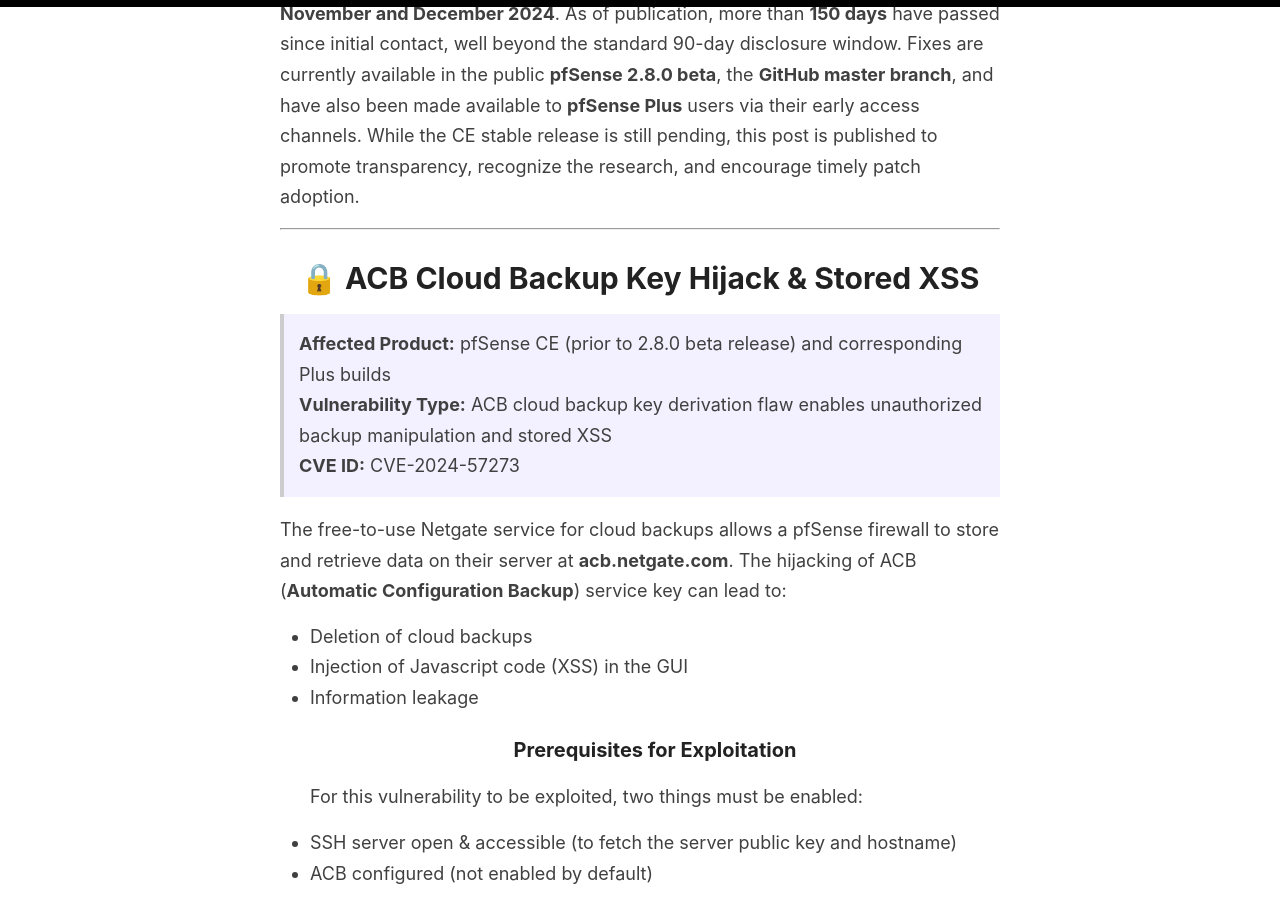
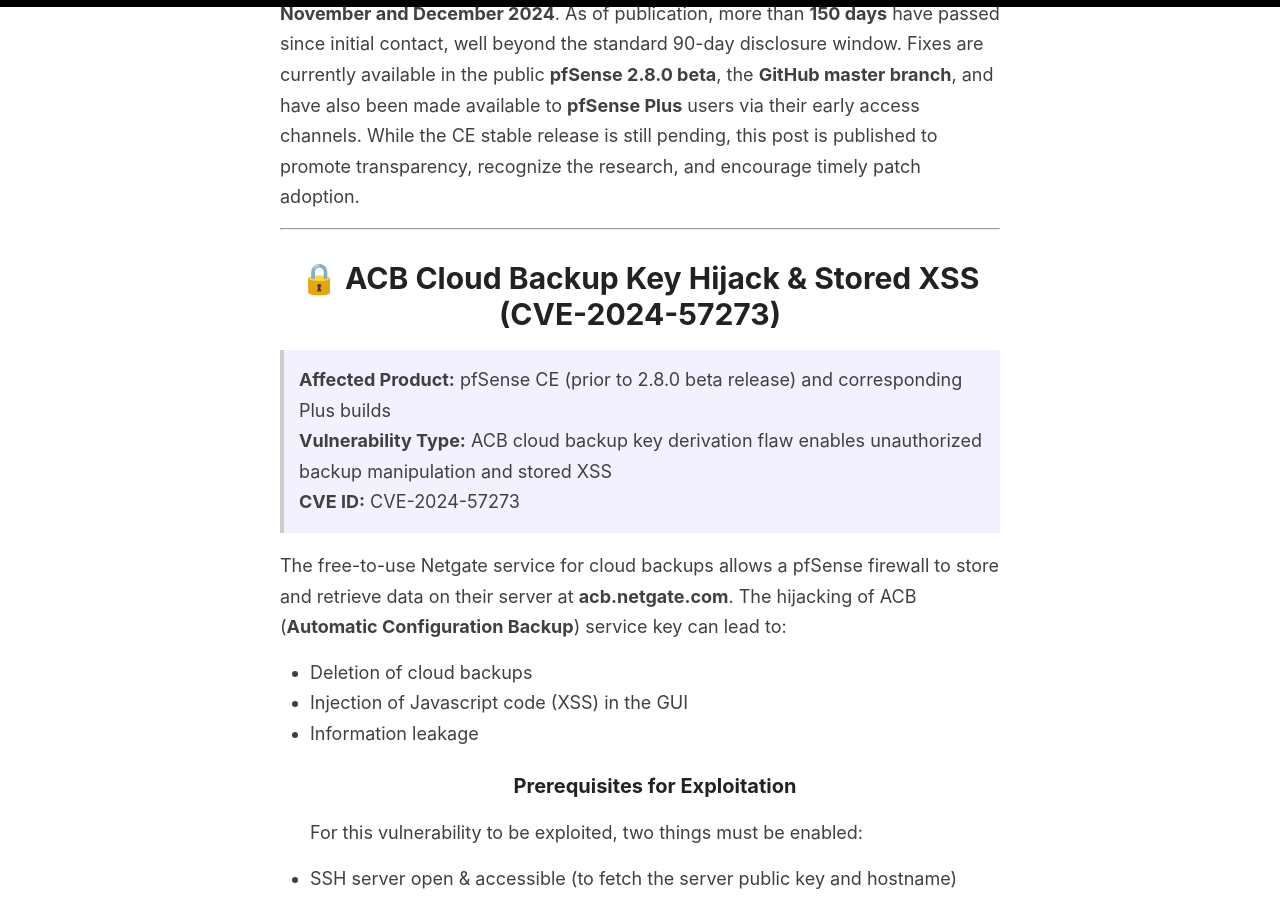
Before and after one commit to NavyTitanium/NavyTitanium.github.io, a Jekyll site: the page built from _posts/2025-05-12-pfSense-vulnerabilities.md, in a window 1280 px wide and 900 px high, scrolled down 336 px. Built offline with Jekyll 4.4.1, drawn with Linux system fonts in a browser that asks for light colours; some of the changed text lies outside the part shown.

Commit message:
Update 2025-05-12-pfSense-vulnerabilities.md

```diff
--- a/_posts/2025-05-12-pfSense-vulnerabilities.md
+++ b/_posts/2025-05-12-pfSense-vulnerabilities.md
@@ -3,6 +3,7 @@
 title: "Breaking pfSense: XML, Command Injection & Cloud Backup Hijacking"
 date: 2025-05-12
 description: "Breaking pfSense: XML, Command Injection & Cloud Backup Hijacking"
+tags: [pfSense vulnerabilities, CVE-2024-54779, CVE-2024-54780, CVE-2024-57273, ACB Cloud key hijack, command injection, XML injection]
 permalink: /exploiting-pfsense-xss-command-injection-cloud-hijack/
 ---
 
@@ -11,7 +12,7 @@
 
 ---
 
-# 🔒 ACB Cloud Backup Key Hijack & Stored XSS
+# 🔒 ACB Cloud Backup Key Hijack & Stored XSS (CVE-2024-57273)
 
 <div style="background-color: #f3f0ff; padding: 15px; border-left: 4px solid #ccc; margin: 1em 0;">
 <strong>Affected Product:</strong> pfSense CE (prior to 2.8.0 beta release) and corresponding Plus builds<br>
@@ -86,7 +87,7 @@
 
 ---
 
-# 🔒 OpenVPN Widget Command Injection
+# 🔒 OpenVPN Widget Command Injection (CVE-2024-54780)
 
 <div style="background-color: #f3f0ff; padding: 15px; border-left: 4px solid #ccc; margin: 1em 0;">
 <strong>Affected Product:</strong> pfSense CE (prior to 2.8.0 beta release) and corresponding Plus builds<br>
@@ -146,7 +147,7 @@
 
 ---
 
-# 🔒 XML Injection in Dashboard Widgets
+# 🔒 XML Injection in Dashboard Widgets (CVE-2024-54779)
 
 <div style="background-color: #f3f0ff; padding: 15px; border-left: 4px solid #ccc; margin: 1em 0;">
 <strong>Affected Product:</strong> pfSense CE (prior to 2.8.0 beta release) and corresponding Plus builds<br>
```
Also changed, not shown: other parts of _posts/2025-05-12-pfSense-vulnerabilities.md (+7 -7 lines).
